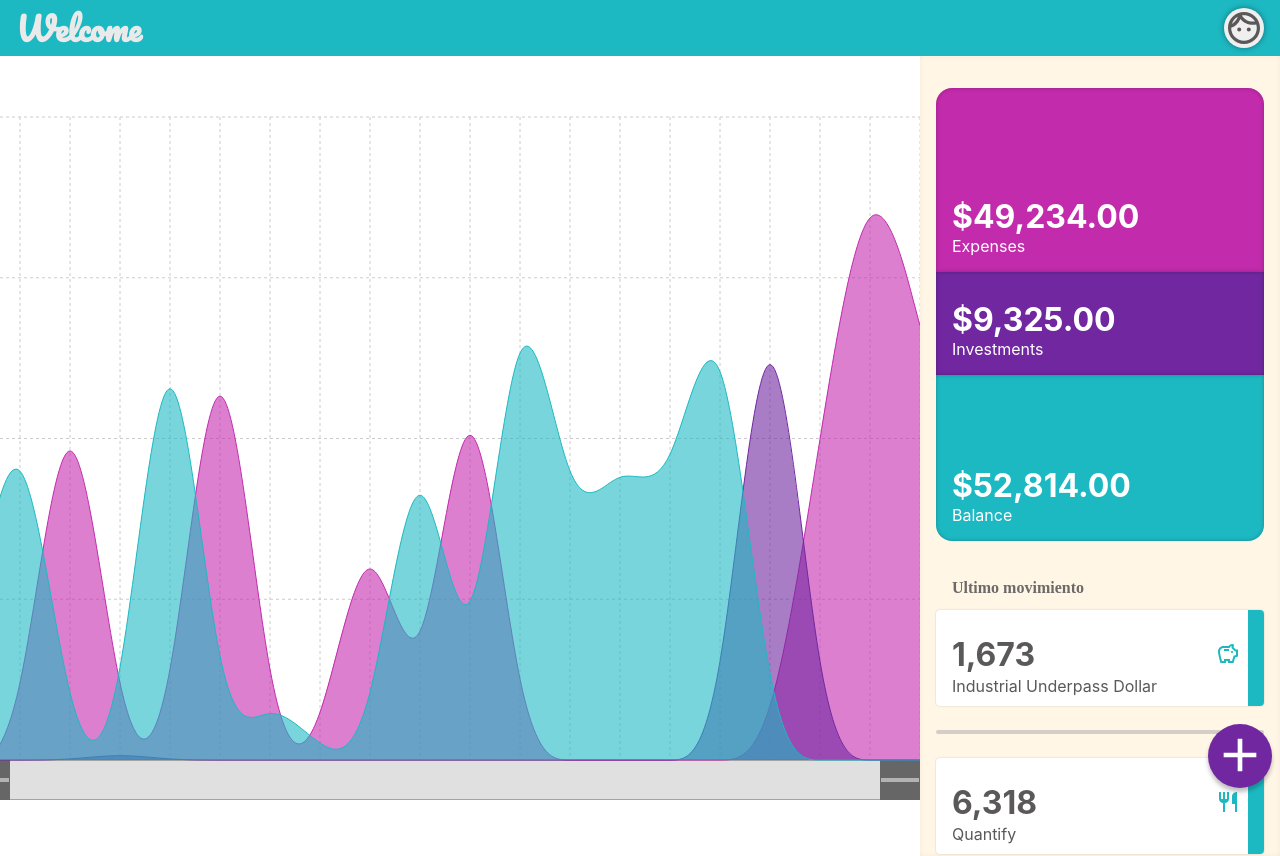
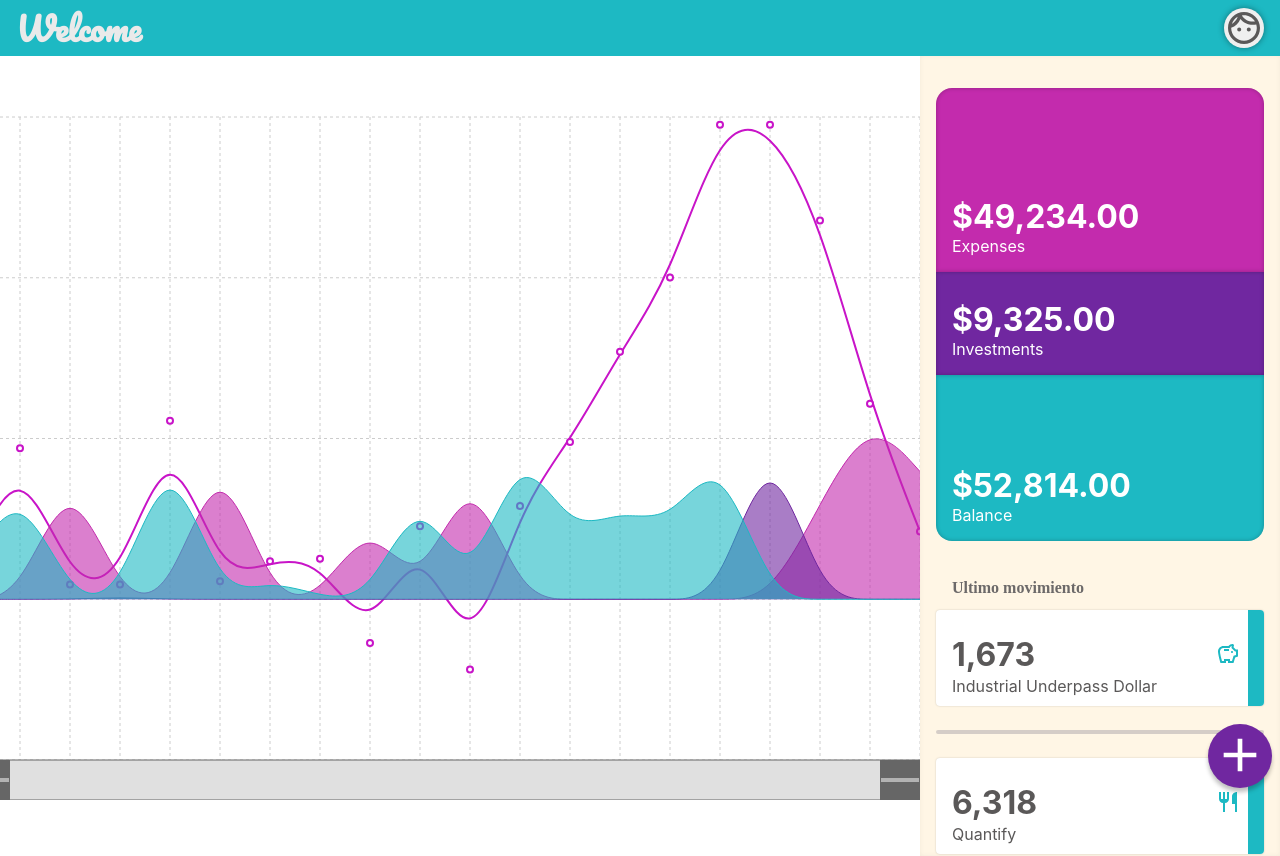
Before and after one commit to victoraguilerag/lifeline, a Next.js app: page / in a window 1280 px wide. Built offline with nearby package versions, Linux system fonts and the light colour scheme; a web font is replaced by a local one.

Commit message:
Add lifeline

```diff
--- a/components/areaChart.js
+++ b/components/areaChart.js
@@ -121,7 +121,9 @@ const chart = (props) => {
     const newData = types.map(type => dataset[type])
     console.log(newData);
     let lastType = {};
-    const edd = newData.flatMap((el, i) => el.data.map((unit, j) => {
+    const edd = newData.flatMap((el, i) => {
+      let lifeline = 0;
+      return el.data.map((unit, j) => {
         // types.map(type => unit[type] = 3)
 
         types.map(type => {
@@ -136,8 +138,23 @@ const chart = (props) => {
         return ({
         ...unit,
         type: el.label,
-    })}))
+    })})})
     const sortedEdd = edd.sort((a, b) => a.date - b.date)
+    let lifeline = 0
+    const eddLine = sortedEdd.map(unit => {
+      if (unit.type === 'expense')
+        lifeline = lifeline - unit.price;
+
+      if (unit.type === 'investments')
+        lifeline = lifeline - unit.price;
+
+      if (unit.type === 'balance')
+        lifeline = lifeline + unit.price;
+      return {
+        ...unit,
+        lifeline
+      }
+    })
     console.log(edd);
     // console.log(transactions);
     // const dataset = transactions.reduce(reduceTrans, {});
@@ -156,7 +173,7 @@ const chart = (props) => {
         <ComposedChart
         //   width={1000}
         //   height={300}
-          data={sortedEdd}
+          data={eddLine}
           margin={{
             top: 5,
             right: 0,
@@ -168,15 +185,7 @@ const chart = (props) => {
           {/* <XAxis dataKey="date" tickFormatter={formatXAxis} /> */}
           {/* <XAxis dataKey="date" tickFormatter={formatXAxis}/> */}
           {/* <YAxis dataKey="price" margin={{left: 50}}/> */}
-          <Tooltip active={true} content={({ name, active, payload, label }) => {
-            console.log(payload);
-            console.log(name)
-            return (
-              <div className={styles.tooltip}>
-                {payload && payload[0] && payload[0].payload.description}
-                {/* {payload.map(item => item.payload[item.name])} */}
-              </div>
-          )}}/>
+          <Tooltip active={true}/>
           <Brush
             dataKey="date"
             tickFormatter={(value) => (new Date(value)).toLocaleDateString("DD-MM")}
@@ -185,11 +194,13 @@ const chart = (props) => {
           {/* <Tooltip /> */}
           {/* <Legend /> */}
 
+        <Line dataKey="lifeline" stroke="rgb(200,20,200)" strokeWidth={2} type="basis" layout="vertical" />
+
         {types.map((type, i) => ((section && type === section) || !section) && (
             <Fragment key={type}>
                 {/* <Line dataKey={type} stroke={lineColors[i]} strokeWidth={5} type="natural" layout="vertical" /> */}
                 <Area type="basis" dataKey={type} stroke={lineColor || lineColors[i]} fill={lineColor || lineColors[i]} />
-                <Line dataKey="status" stroke={lineColors[i]} strokeWidth={5} type="basis" layout="vertical" />
+                {/* <Line dataKey="status" stroke={lineColors[i]} strokeWidth={5} type="basis" layout="vertical" /> */}
             </Fragment>
         ))}
 {/*
--- a/pages/index.js
+++ b/pages/index.js
@@ -106,7 +106,8 @@ export default function Home() {
   const [active, SetActive] = useState(false);
   const [form, setForm] = useState({})
   const [mode, setMode] = useState('graph');
-  const [section, setSection] = useState(false);
+  const [section, setSection] = useState('');
+  // const [filter, setFilter] = useState('');
   const [transactions, setTransactions] = useState(transactionsPreloaded);
   const dollarsFormat = Intl.NumberFormat('en-US');
 
@@ -217,6 +218,7 @@ export default function Home() {
               {
                 transactions
                 .slice(1)
+                .filter(e => !section.length || e.type === section)
                 .map((transaction, i) => (
                   <div key={transaction.description + i} className={styles.transaction}>
                     <div className={`${styles.transactionCard} ${styles[`color-${transaction.type}`]}`}>
```
Lines whose indentation alone changed are shown as unchanged.
